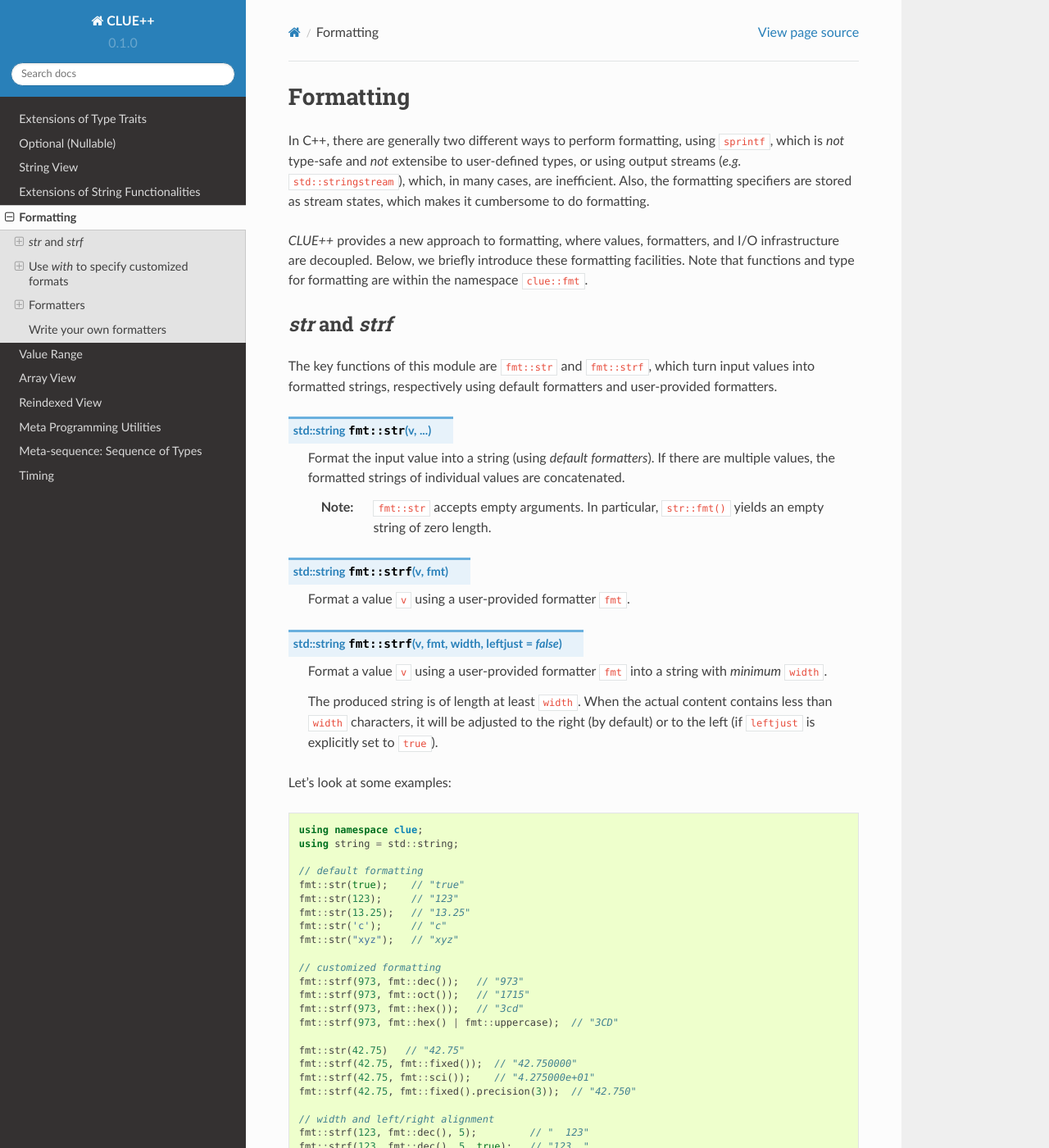
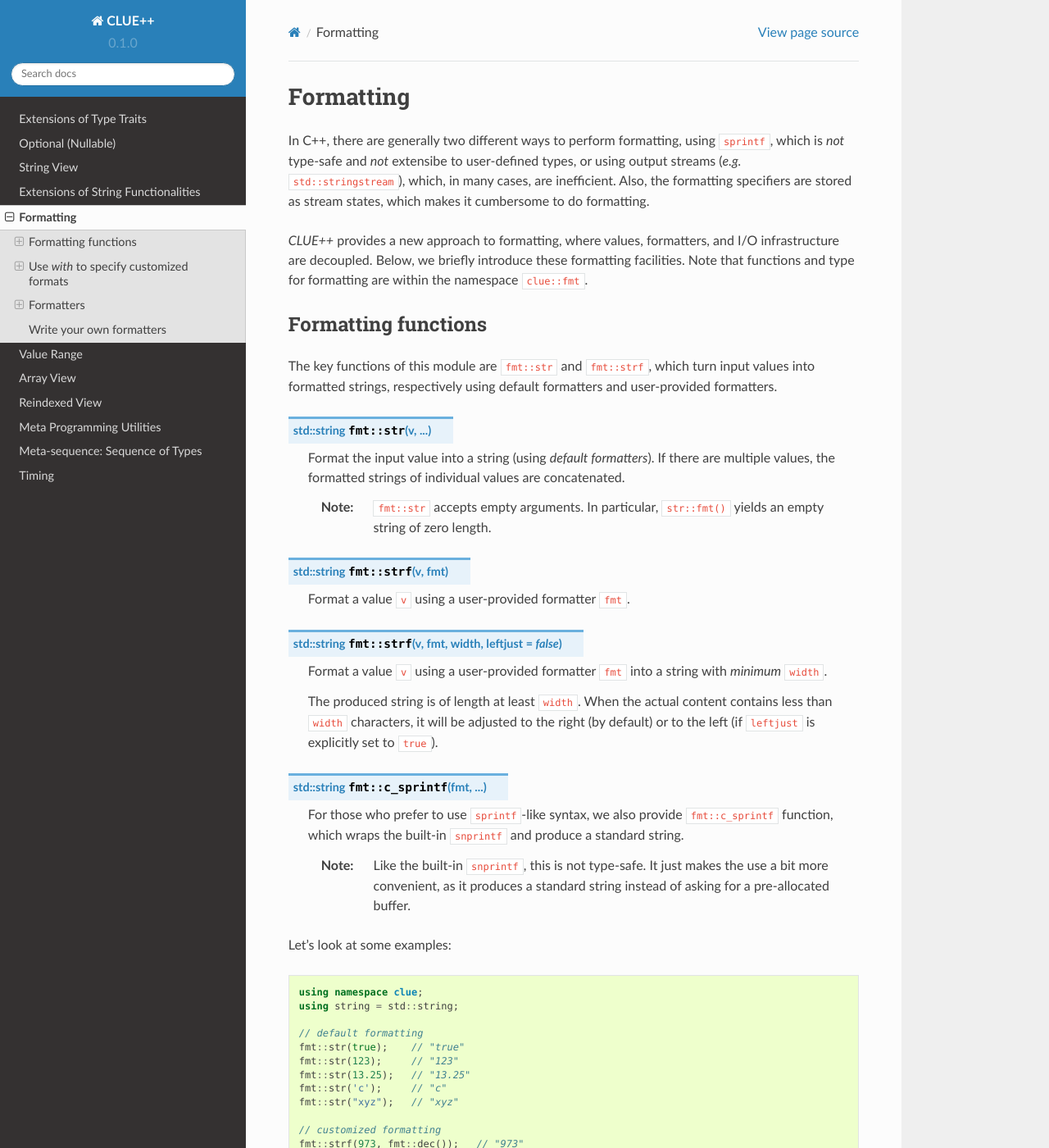
Before and after one commit to MMLab-CU/CLUE, a Sphinx documentation site: the page built from doc/source/formatting.rst, in a window 1280 px wide and 1400 px high. Shown: the whole window at 82% size. Built offline with Sphinx 7.4.7 and the Read the Docs theme 2.0.0, drawn with Linux system fonts in a browser that asks for light colours; formulas are drawn with MathJax 3.

Commit message:
add std::c_sprintf to document

```diff
--- a/doc/source/formatting.rst
+++ b/doc/source/formatting.rst
@@ -5,8 +5,8 @@ In C++, there are generally two different ways to perform formatting, using ``sp
 
 *CLUE++* provides a new approach to formatting, where values, formatters, and I/O infrastructure are decoupled. Below, we briefly introduce these formatting facilities. Note that functions and type for formatting are within the namespace ``clue::fmt``.
 
-`str` and `strf`
-------------------
+Formatting functions
+---------------------
 
 The key functions of this module are ``fmt::str`` and ``fmt::strf``, which turn input values into formatted strings, respectively using default formatters and user-provided formatters.
 
@@ -25,6 +25,13 @@ The key functions of this module are ``fmt::str`` and ``fmt::strf``, which turn
     Format a value ``v`` using a user-provided formatter ``fmt`` into a string with *minimum* ``width``.
 
     The produced string is of length at least ``width``. When the actual content contains less than ``width`` characters, it will be adjusted to the right (by default) or to the left (if ``leftjust`` is explicitly set to ``true``).
+
+.. cpp:function:: std::string fmt::c_sprintf(fmt, ...)
+
+    For those who prefer to use ``sprintf``-like syntax, we also provide ``fmt::c_sprintf`` function, which
+    wraps the built-in ``snprintf`` and produce a standard string.
+
+    :note: Like the built-in ``snprintf``, this is not type-safe. It just makes the use a bit more convenient, as it produces a standard string instead of asking for a pre-allocated buffer.
 
 
 Let's look at some examples:
```
